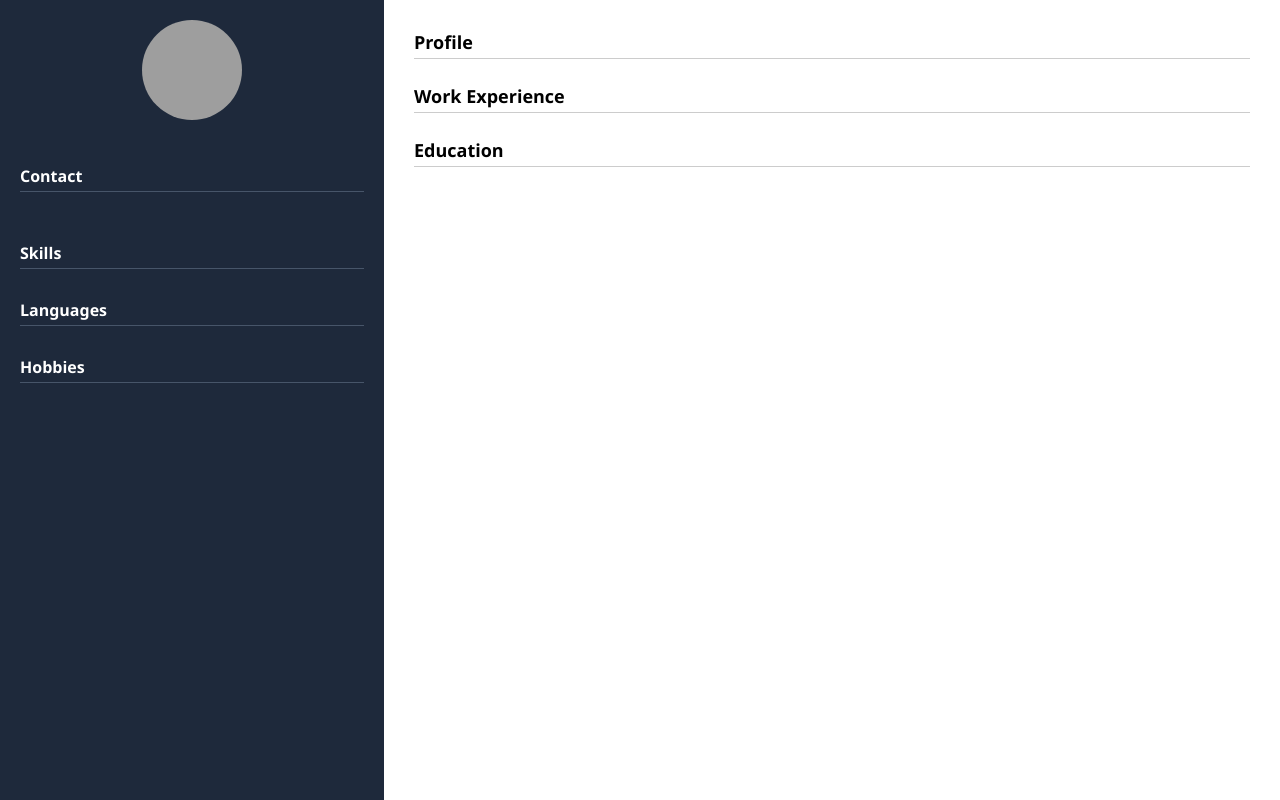
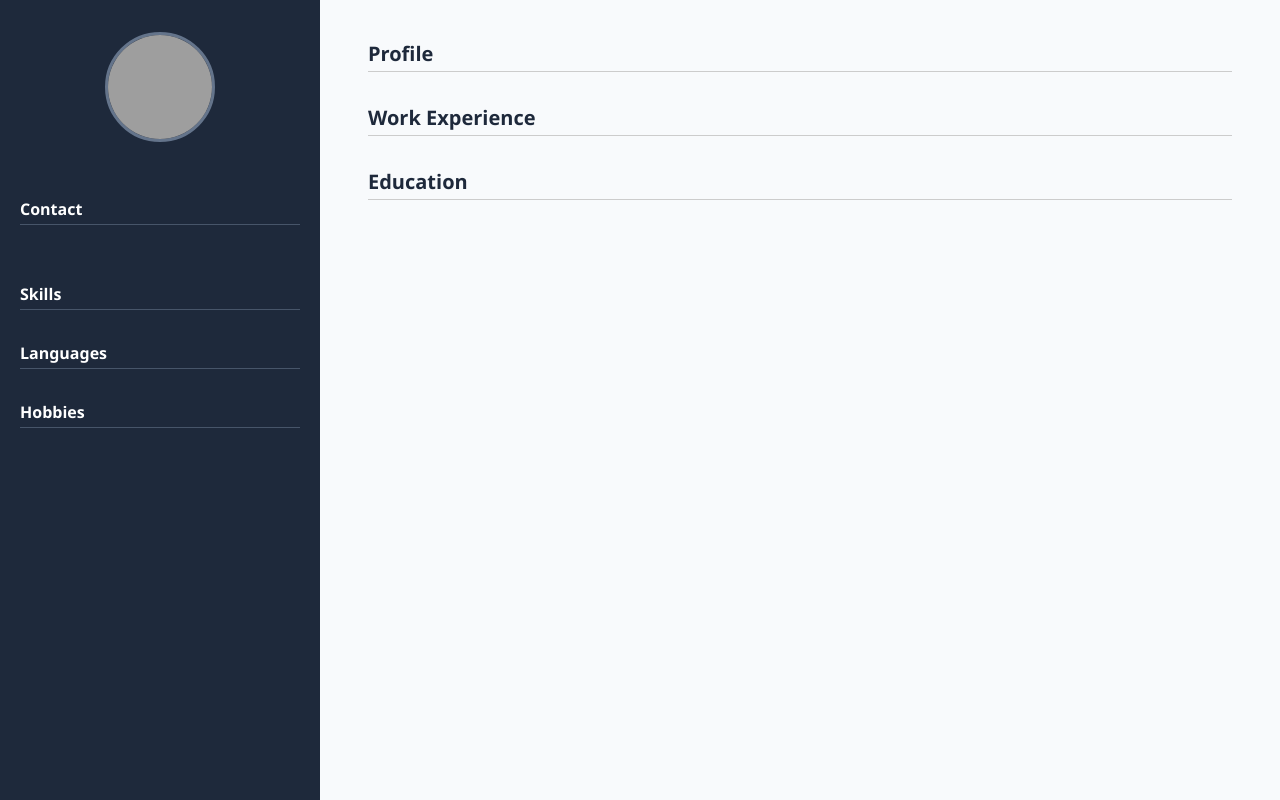
Before and after one commit to sanjula77/cv_backend, a Python web app: template services/cv_service/app/templates/cv_template.html in a window 1280 px wide. Run offline with Jinja, Linux system fonts and the light colour scheme; the template is opened without the code that fills it, so the values that code supplies are empty; grey boxes are pictures that could not be loaded.

Commit message:
Refactor CV data model to include default values for skills, languages, hobbies, education, and experience; enhance CV template layout and styling for better presentation.

```diff
--- a/services/cv_service/app/templates/cv_template.html
+++ b/services/cv_service/app/templates/cv_template.html
@@ -17,38 +17,50 @@
         height: 100vh;
       }
 
+      .container {
+        display: flex;
+        width: 100vw;
+        min-height: 100vh;
+        background: #f8fafc;
+      }
+
       .sidebar {
-        width: 30%;
+        width: 320px;
+        min-width: 260px;
+        max-width: 350px;
         background-color: #1e293b;
         color: white;
-        padding: 20px;
+        padding: 32px 20px;
         display: flex;
         flex-direction: column;
         align-items: center;
+        box-shadow: 2px 0 8px rgba(30, 41, 59, 0.08);
       }
 
       .sidebar img {
-        width: 100px;
-        height: 100px;
+        width: 110px;
+        height: 110px;
         border-radius: 50%;
         object-fit: cover;
-        margin-bottom: 15px;
+        margin-bottom: 18px;
+        border: 3px solid #64748b;
       }
 
       .sidebar h1 {
-        font-size: 20px;
+        font-size: 22px;
         text-align: center;
+        margin-bottom: 4px;
       }
 
       .sidebar p {
-        font-size: 14px;
+        font-size: 15px;
         color: #cbd5e1;
         text-align: center;
-        margin-bottom: 10px;
+        margin-bottom: 12px;
       }
 
       .sidebar h2 {
-        margin-top: 20px;
+        margin-top: 22px;
         font-size: 16px;
         border-bottom: 1px solid #475569;
         width: 100%;
@@ -60,52 +72,76 @@
         list-style: none;
         padding-left: 0;
         font-size: 13px;
+        width: 100%;
       }
 
       .sidebar li {
         margin-bottom: 5px;
+        text-align: left;
       }
 
       .main {
-        width: 70%;
-        padding: 30px;
+        flex: 1;
+        padding: 40px 48px 40px 48px;
+        background: #f8fafc;
+        min-width: 0;
       }
 
       .main h2 {
-        font-size: 18px;
-        margin-bottom: 8px;
+        font-size: 20px;
+        margin-bottom: 10px;
         border-bottom: 1px solid #ccc;
         padding-bottom: 4px;
+        color: #1e293b;
       }
 
       .section {
-        margin-bottom: 25px;
+        margin-bottom: 32px;
         page-break-inside: avoid;
       }
 
       .main p {
-        font-size: 14px;
-        margin-bottom: 6px;
+        font-size: 15px;
+        margin-bottom: 8px;
       }
 
       .main ul {
         margin-top: 5px;
-        margin-left: 20px;
-        font-size: 14px;
+        margin-left: 22px;
+        font-size: 15px;
       }
 
       .main li {
-        margin-bottom: 4px;
+        margin-bottom: 5px;
+      }
+
+      @media (max-width: 900px) {
+        .container {
+          flex-direction: column;
+        }
+
+        .sidebar {
+          width: 100%;
+          max-width: 100vw;
+          min-width: 0;
+          flex-direction: row;
+          align-items: flex-start;
+          padding: 20px 10px;
+        }
+
+        .main {
+          padding: 24px 10px;
+        }
       }
     </style>
   </head>
   <body>
+    <div class="container">
       <div class="sidebar">
-      {% if cv.image_url %}
-      <img src="{{ cv.image_url }}" alt="Profile Photo" />
-      {% else %}
-      <img src="static/profile.jpg" alt="Profile Photo" />
-      {% endif %}
+        <img
+          src="https://res.cloudinary.com/dtsbbxjse/image/upload/v1740905783/em1sgqk4of3drabaiqcd.jpg"
+          alt="Profile Photo"
+        />
 
         <h1>{{ cv.name }}</h1>
         <p>{{ cv.title }}</p>
@@ -136,7 +172,6 @@
           {% endfor %}
         </ul>
       </div>
-
       <div class="main">
         <div class="section">
           <h2>Profile</h2>
@@ -147,8 +182,8 @@
           <h2>Work Experience</h2>
           {% for job in cv.experience %}
           <p>
-          <strong>{{ job.title }}</strong> – {{ job.company }} ({{ job.duration
-          }})
+            <strong>{{ job.title }}</strong> – {{ job.company }} ({{
+            job.duration }})
           </p>
           <ul>
             {% for detail in job.details %}
@@ -167,5 +202,6 @@
           {% endfor %}
         </div>
       </div>
+    </div>
   </body>
 </html>
```
Also changed, not shown: services/cv_service/app/models/cv.py (+8 -8 lines), 1 other file. Lines whose indentation alone changed are shown as unchanged.
